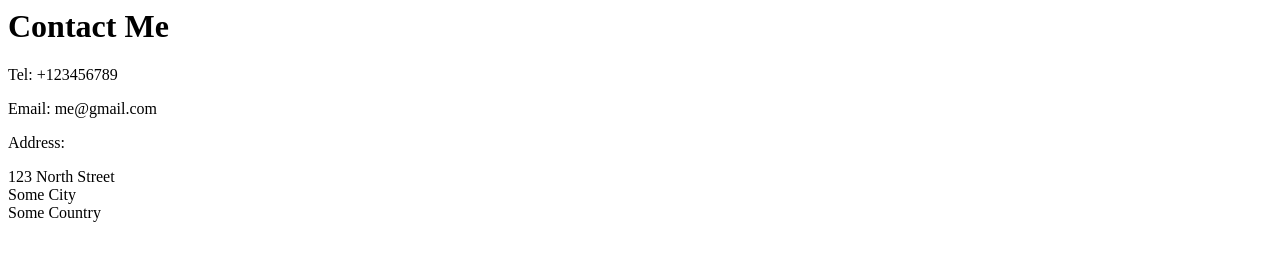
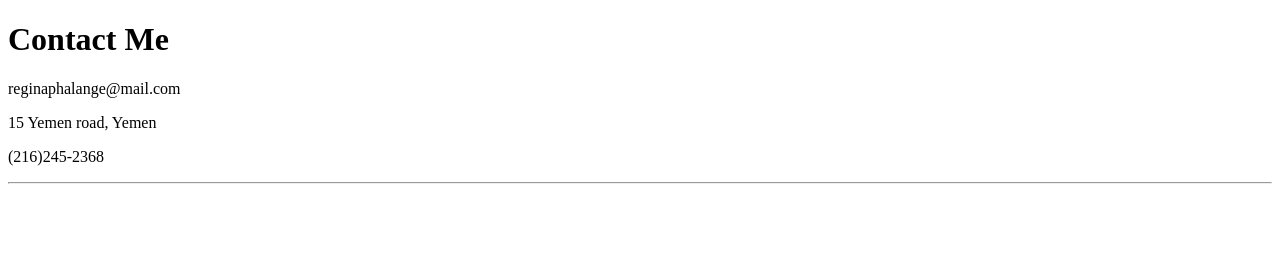
Before and after one commit to SineadParker/html-portfolio, a plain HTML site: page public/contact.html in a window 1280 px wide. Drawn offline with Linux system fonts and the light colour scheme.

Commit message:
Update contact.html

```diff
--- a/public/contact.html
+++ b/public/contact.html
@@ -1,9 +1,15 @@
-<h1>Contact Me</h1>
-<p>Tel: +123456789</p>
-<p>Email: me@gmail.com</p>
-<p>Address:</p>
-<p>
-  123 North Street<br />
-  Some City<br />
-  Some Country <br />
-</p>
+<!DOCTYPE html>
+<html lang="en">
+<head>
+    <meta charset="UTF-8">
+    <meta name="viewport" content="width=device-width, initial-scale=1.0">
+    <title>Contact Me</title>
+</head>
+<body>
+    <h1>Contact Me</h1>
+    <p>reginaphalange@mail.com</p>
+    <p>15 Yemen road, Yemen</p>
+    <p>(216)245-2368</p>
+    <hr/>
+</body>
+</html>
```
